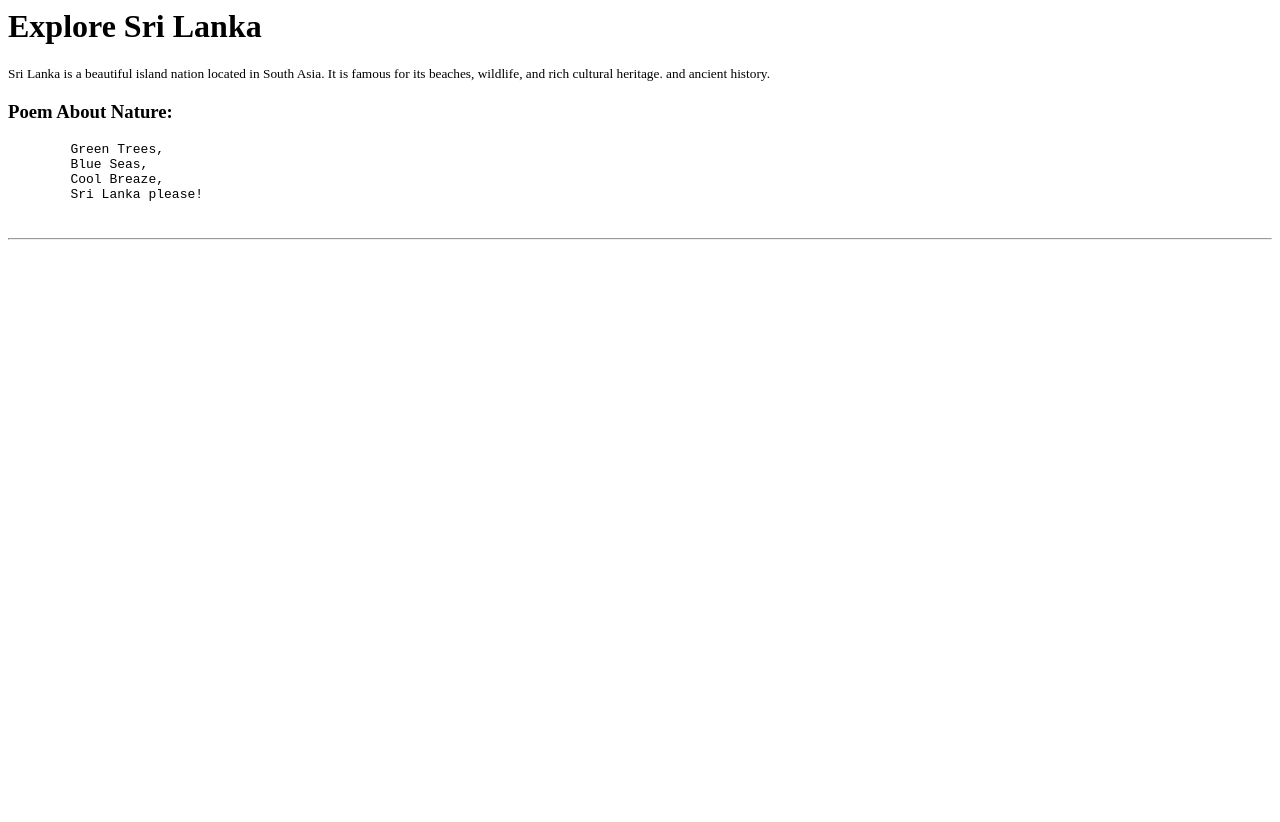
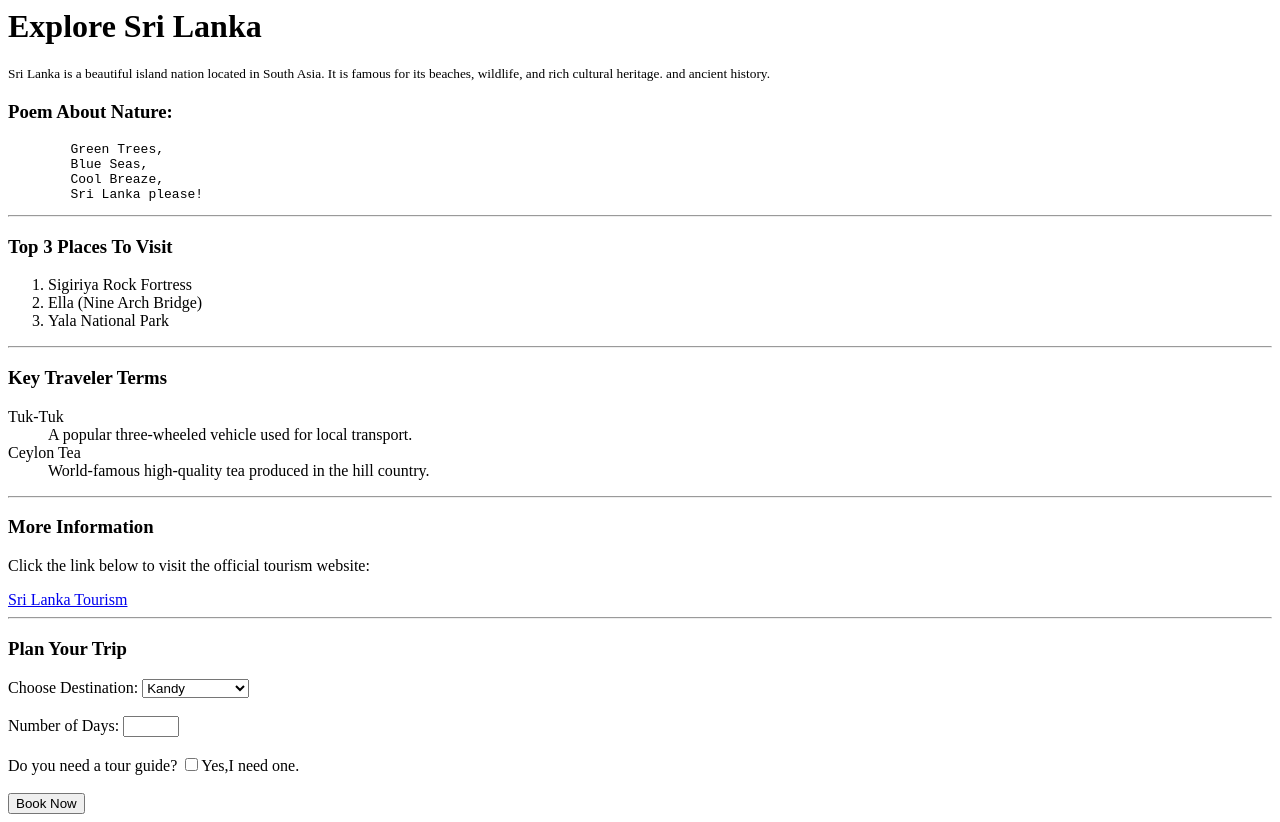
Before and after one commit to sithminiyedumi-creator/Travel-Sri-Lanka, a plain HTML site: page index.html in a window 1280 px wide. Before the commit the page ends 800 px from the top, so only its background shows below. Drawn offline with Linux system fonts and the light colour scheme.

Commit message:
Add initial HTML structure and settings for live server

```diff
--- a/index.html
+++ b/index.html
@@ -12,9 +12,53 @@
         Blue Seas,
         Cool Breaze,
         Sri Lanka please!
+</pre>
+    <hr>
+<!--add s places to visit -->
+    <h3>Top 3 Places To Visit</h3>
+    <ol>
+        <li>Sigiriya Rock Fortress</li>
+        <li> Ella (Nine Arch Bridge)</li>
+        <li>Yala National Park</li>
+
+    </ol>
+    <hr>
+
+    <h3>Key Traveler Terms</h3>
+    <dl>
+        <dt>Tuk-Tuk</dt>
+        <dd>A popular three-wheeled vehicle used for local transport.</dd>
+        <dt>Ceylon Tea</dt>
+        <dd>World-famous high-quality tea produced in the hill country.</dd>
+    </dl>
+    <hr>
+
+    <h3>More Information</h3>
+    <p>Click the link below to visit the official tourism website:</p>
+    <a href="https://www.srilankan.com" target="_blank">Sri Lanka Tourism</a>
 
     <hr>
 
-    </pre>
+    <h3>Plan Your Trip</h3>
+        <label for="Destination">Choose Destination:</label>
+        <Select id="Destination" name="Destination">
+        <option value="Kandy">Kandy</option>
+        <option value="Galle">Galle</option>
+        <option value="Anuradhapura">Anuradhapura</option>
+        <option value="Polonnaruwa">Polonnaruwa</option>
+        <option value="Dambulla">Dambulla</option>
+    </Select>
+    <br><br>
+
+    <label for="Number Of Days">Number of Days:</label>
+    <input type="number" id="Number Of Days" name="Number Of Days" min="1" max="30">
+    <br><br>
+
+    <label for="check" id="check">Do you need a tour guide?</label>
+    <input type="checkbox" id="check" name="check">Yes,I need one.
+
+<br><br>
+
+    <input type="submit" value="Book Now">
     </body>
 </html>
```
